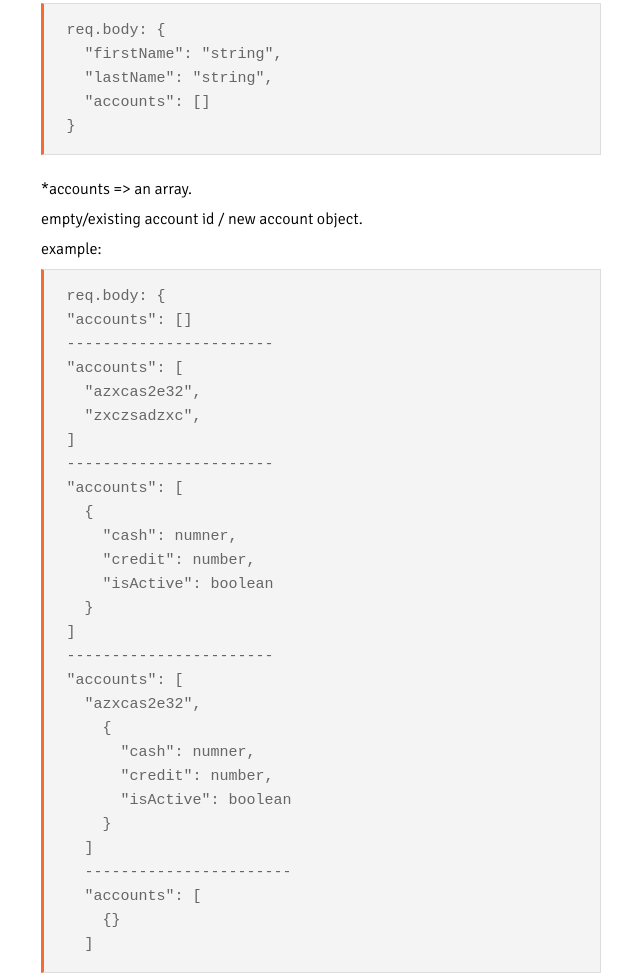
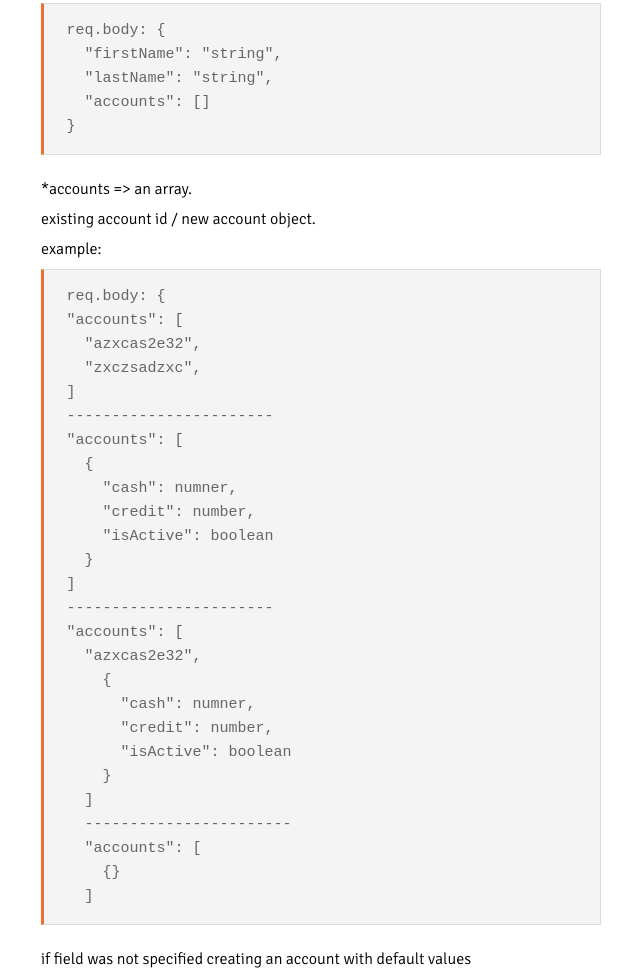
Before and after one commit to ItamarShmaya/bank_api_appleseeds, a website: page public/index.html in a window 1280 px wide. Shown: the part 4329-5302 px from the top of the page, without its empty margins (319-959 px from the left). Drawn offline with Linux system fonts and the light colour scheme.

Commit message:
fix readme

```diff
--- a/public/index.html
+++ b/public/index.html
@@ -237,12 +237,10 @@
   "accounts": []
 }</code></pre>
               <p>*accounts => an array.</p>
-              <p>empty/existing account id / new account object.</p>
+              <p>existing account id / new account object.</p>
               <p>example:</p>
               <!-- prettier-ignore -->
               <pre><code>req.body: {
-"accounts": []
------------------------
 "accounts": [
   "azxcas2e32",
   "zxczsadzxc",
```
Also changed, not shown: readme.md.
